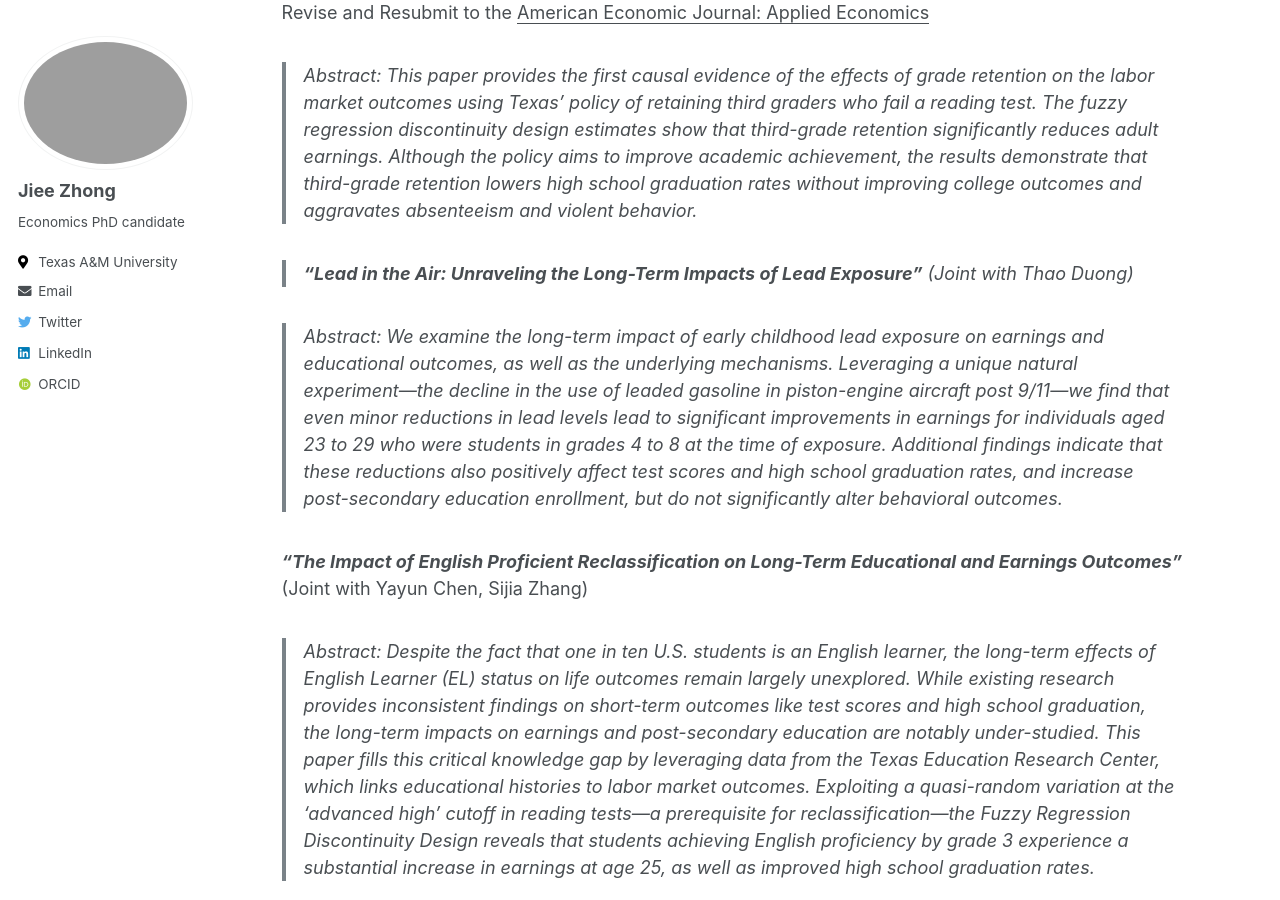
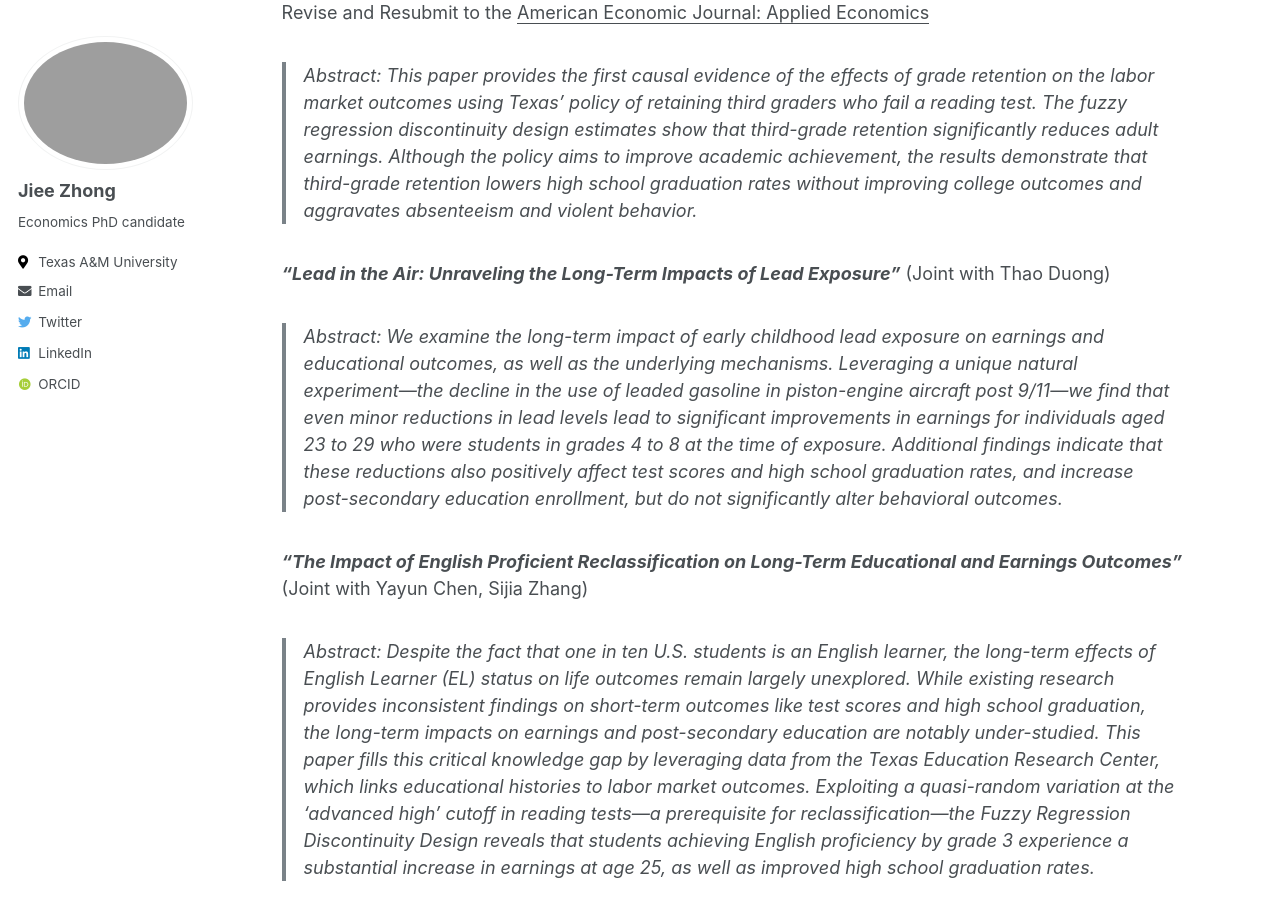
Before and after one commit to jieezhong/jieezhong.github.io, a Jekyll site: the page built from _pages/research.md, in a window 1280 px wide and 900 px high, scrolled down 880 px. Built offline with Jekyll 4.4.1, drawn with Linux system fonts in a browser that asks for light colours; some web fonts are replaced.

```diff
--- a/_pages/research.md
+++ b/_pages/research.md
@@ -23,7 +23,7 @@ Revise and Resubmit to the <ins> American Economic Journal: Applied Economics </
 
 > Abstract: This paper provides the first causal evidence of the effects of grade retention on the labor market outcomes using Texas’ policy of retaining third graders who fail a reading test. The fuzzy regression discontinuity design estimates show that third-grade retention significantly reduces adult earnings. Although the policy aims to improve academic achievement, the results demonstrate that third-grade retention lowers high school graduation rates without improving college outcomes and aggravates absenteeism and violent behavior.
 
-> ***"Lead in the Air: Unraveling the Long-Term Impacts of Lead Exposure"*** (Joint with Thao Duong)
+***"Lead in the Air: Unraveling the Long-Term Impacts of Lead Exposure"*** (Joint with Thao Duong)
 
 > Abstract: We examine the long-term impact of early childhood lead exposure on earnings and educational outcomes, as well as the underlying mechanisms. Leveraging a unique natural experiment—the decline in the use of leaded gasoline in piston-engine aircraft post 9/11—we find that even minor reductions in lead levels lead to significant improvements in earnings for individuals aged 23 to 29 who were students in grades 4 to 8 at the time of exposure. Additional findings indicate that these reductions also positively affect test scores and high school graduation rates, and increase post-secondary education enrollment, but do not significantly alter behavioral outcomes.
 
```
